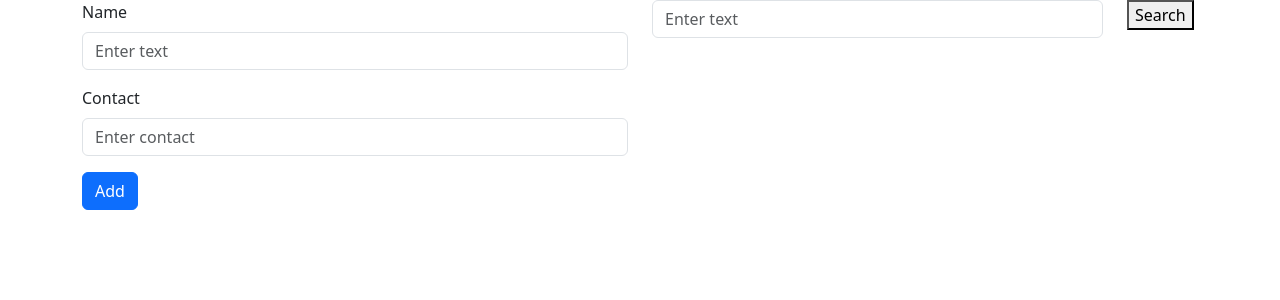
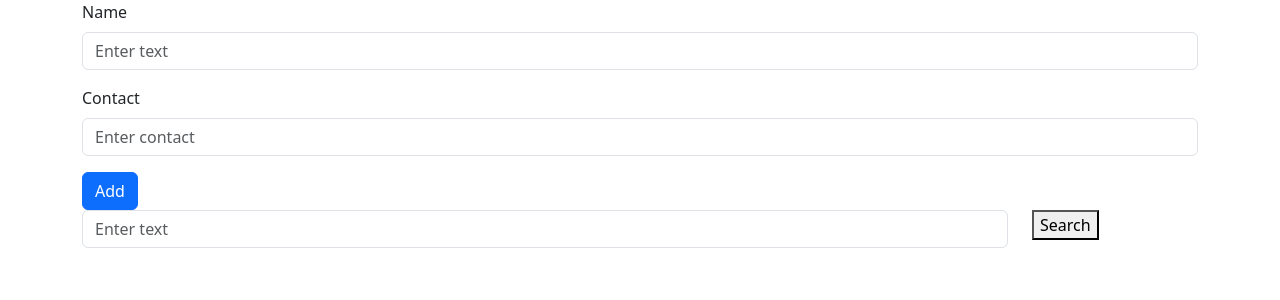
Before and after one commit to YUNA9627/phonebook-project, a React (Vite) app: page / in a window 1280 px wide. Shown: the top 300 px of the page. Built offline with nearby package versions, Linux system fonts and the light colour scheme.

Commit message:
refactor: 연락처 페이지 레이아웃 구조 변경

```diff
--- a/src/App.jsx
+++ b/src/App.jsx
@@ -12,14 +12,10 @@ function App() {
   return (
     <>
       <Container>
-        <Row>
-          <Col>
-            <ContactForm />
-          </Col>
-          <Col>
-            <ContactList />
-          </Col>
-        </Row>
+        <div className="contact-card">
+          <ContactForm />
+          <ContactList />
+        </div>
       </Container>
     </>
   );
```
